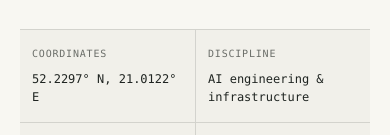
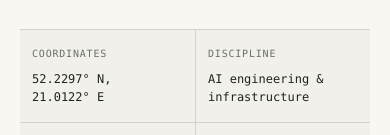
Before and after one commit to datawarsaw/website, a plain HTML site: page site/index.html in a window 390 px wide. Shown: the part 709-844 px from the top of the page. Drawn offline with Linux system fonts and the light colour scheme.

Commit message:
fix(site): keep coordinate direction labels together on mobile

```diff
--- a/site/homepage.css
+++ b/site/homepage.css
@@ -50,6 +50,7 @@ main, .footer-grid { max-width: 1440px; margin: auto; }
 .spec-strip > div + div { border-left: 1px solid var(--wa-border); }
 .spec-strip dt { color: var(--wa-fg-muted); margin-bottom: 8px; }
 .spec-strip dd { font: .8125rem/1.5 var(--wa-font-mono); }
+.coordinates span { display: inline-block; white-space: nowrap; }
 .split-grid { display: grid; grid-template-columns: minmax(0, 1fr) minmax(0, 2fr); gap: 40px; }
 .section-aside { border-right: 1px solid var(--wa-border); padding-right: 36px; }
 .section-aside > p { color: var(--wa-fg-muted); font-size: .9375rem; }
--- a/site/index.html
+++ b/site/index.html
@@ -45,7 +45,7 @@
       <p class="hero-intro">An independent AI engineering and infrastructure practice. Building the foundations for coordinated agents, controlled execution, and accountable software workflows.</p>
       <div class="actions"><a class="button" href="#platform">Explore Agent Platform <span aria-hidden="true">→</span></a><a class="button button-outline" href="#contact">Get in touch <span aria-hidden="true">↗</span></a></div>
       <dl class="spec-strip">
-        <div><dt>Coordinates</dt><dd>52.2297° N, 21.0122° E</dd></div>
+        <div><dt>Coordinates</dt><dd class="coordinates"><span>52.2297° N,</span> <span>21.0122° E</span></dd></div>
         <div><dt>Discipline</dt><dd>AI engineering &amp; infrastructure</dd></div>
         <div><dt>Flagship initiative</dt><dd>Agent Platform</dd></div>
         <div><dt>Development status</dt><dd class="status"><i aria-hidden="true"></i>Active R&amp;D</dd></div>
```
